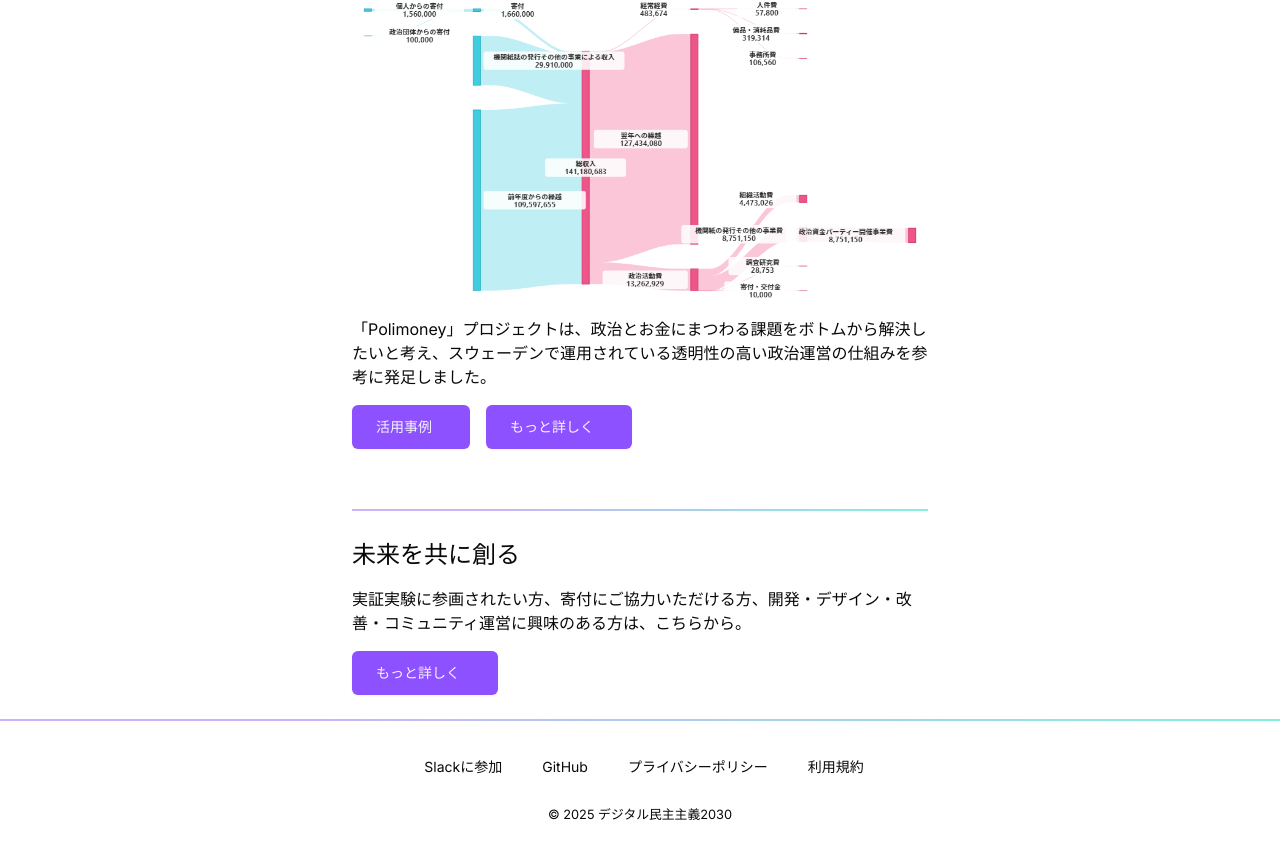
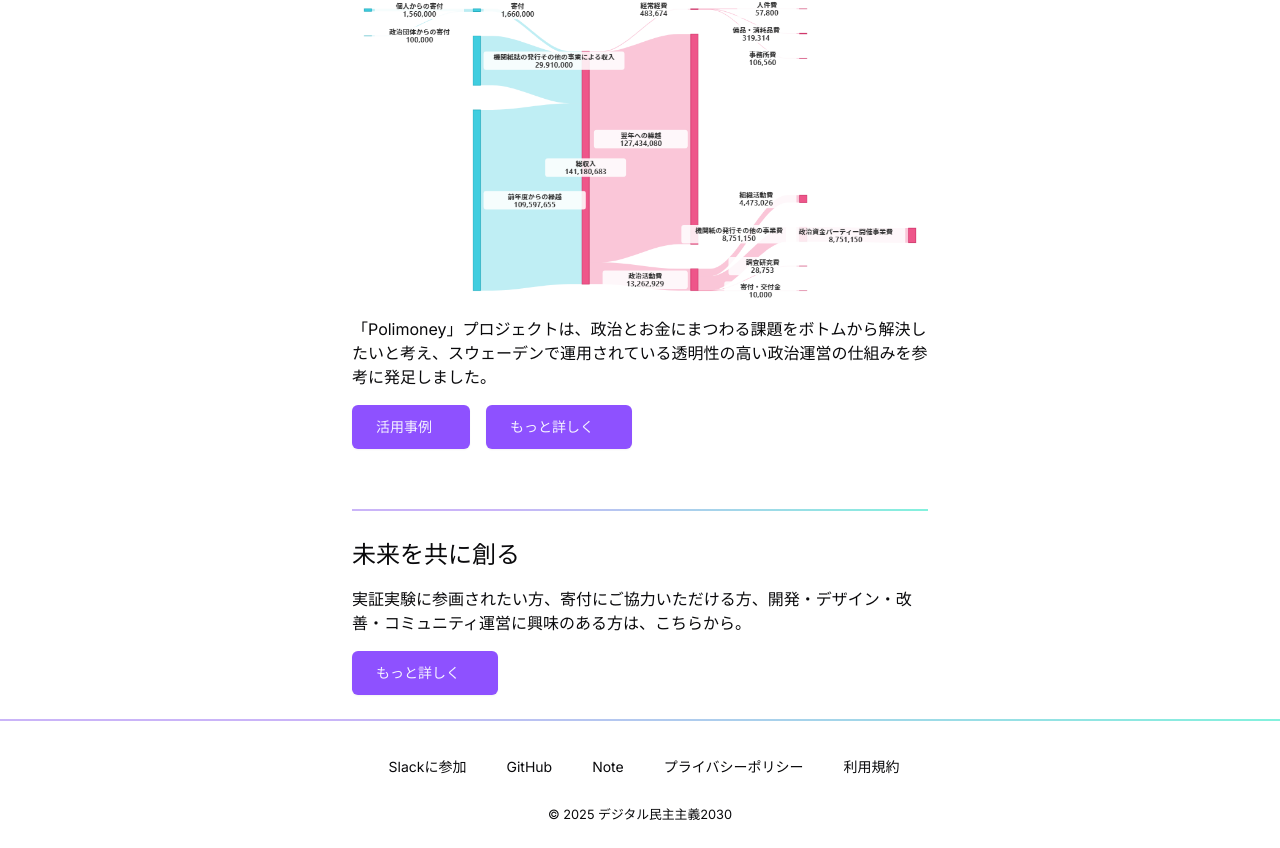
Before and after one commit to moai-redcap/dd2030website, a Next.js app: page / in a window 1280 px wide. Shown: the part 1851-2699 px from the top of the page. Built offline with nearby package versions, Linux system fonts and the light colour scheme; some icons are missing; a web font is replaced by a local one.

Commit message:
footerにnoteへのURL追加

```diff
--- a/components/Footer.tsx
+++ b/components/Footer.tsx
@@ -26,6 +26,16 @@ export function Footer() {
           </Link>
         </div>
         <div>
+          <Link
+            href="https://note.com/dd2030"
+            className={`${buttonVariants({ variant: 'ghost' })} h-11`}
+            target="_blank"
+          >
+            <span></span>
+            Note
+          </Link>
+        </div>
+        <div>
           <Link href="/policies/privacy" className={`${buttonVariants({ variant: 'ghost' })} h-11`}>
             <span></span>
             プライバシーポリシー
```
